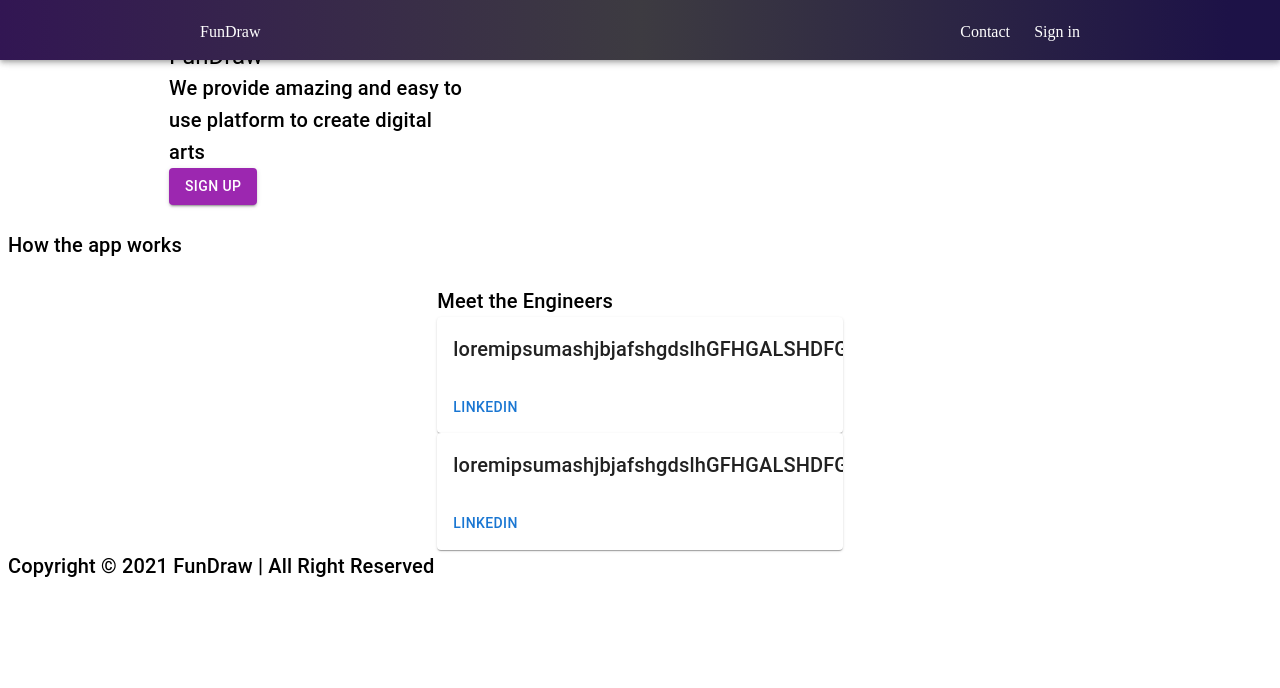
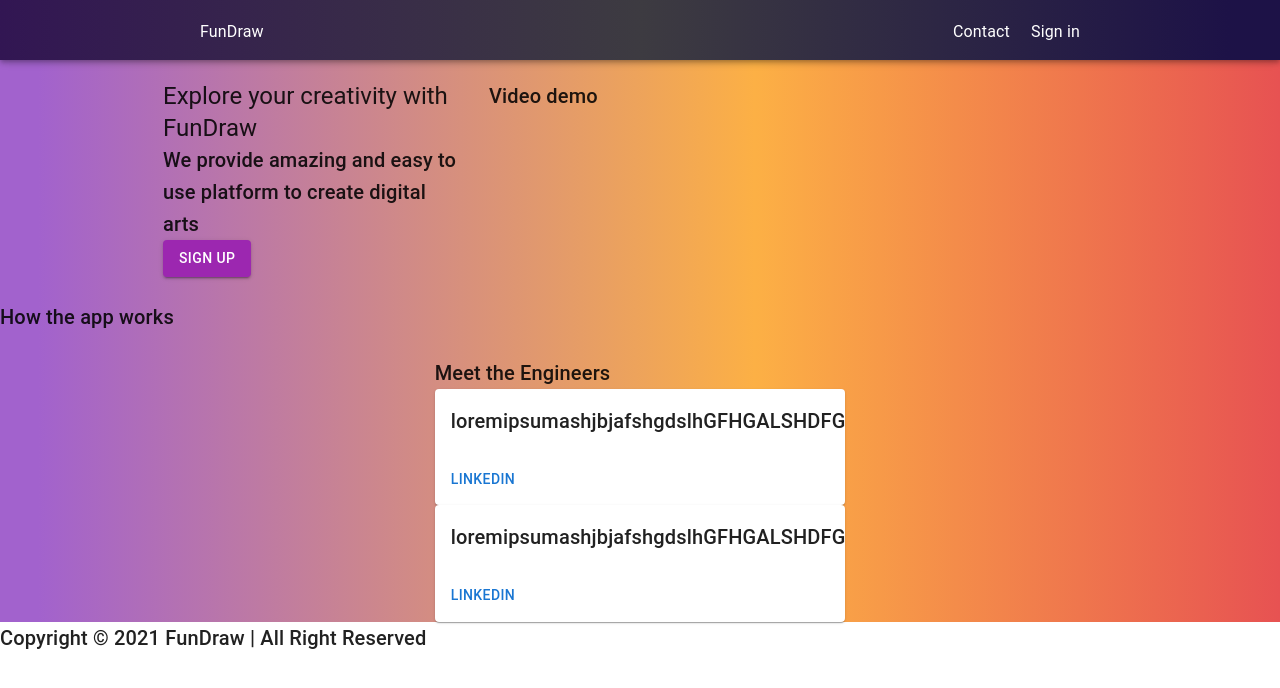
Before and after one commit to oluwaseunalo/fundraw, a React (Create React App) app: page / in a window 1280 px wide. Shown: the top 688 px of the page. Built offline with nearby package versions, Linux system fonts and the light colour scheme.

Commit message:
background: Creating the background of the homepage component

```diff
--- a/src/App.js
+++ b/src/App.js
@@ -1,5 +1,6 @@
 import React from 'react'
 import {Routes, Route} from 'react-router-dom'
+import { CssBaseline } from '@mui/material'
 
 import { DrawingPage, HomePage, LoginPage, ProfileUpdate, SignUpPage, UserDrawing, Navbar} from './components'
 
@@ -9,6 +10,7 @@
   return (
 
     <div>
+      <CssBaseline/>
       <Navbar/>
       <Routes>
       <Route exact path='/' element={<HomePage/>} />
--- a/src/components/HomePage/Main.js
+++ b/src/components/HomePage/Main.js
@@ -2,10 +2,13 @@
 import {Grid, Typography, Button, Card, CardContent,  CardActions} from '@mui/material'
 import {Link} from 'react-router-dom'
 
+import useStyles from './styles'
+
 
 const Main = () => {
+  const classes = useStyles();
   return (
-    <div>
+    <div className={classes.mainpage}>
       <Grid container justifyContent='center' spacing={3} display='flex'>
           <Grid item xs={12} sm={6} md={4} lg={3}>
              <Typography variant='h5'>Explore your creativity with FunDraw</Typography>
--- /dev/null
+++ b/src/components/HomePage/styles.js
@@ -0,0 +1,38 @@
+import { makeStyles } from '@mui/styles';
+
+ const useStyles = makeStyles({
+    mainpage: {
+      background: 'linear-gradient(90deg, rgba(162,98,205,1) 3%, rgba(252,176,69,1) 59%, rgba(231,82,82,1) 100%)',
+      marginTop: 80,
+
+    },
+
+    // tool: {
+    //   position: 'relative',
+    // },
+
+    // item: {
+    //   right: 270,
+    //   position: 'absolute',
+
+    // },
+    // action: {
+    //   right: 200,
+    //   position: 'absolute',
+
+    // },
+    // logo: {
+    //   left: 200,
+    //   position: 'absolute',
+
+    // },
+    // links: {
+    //   textDecoration: 'none',
+    //   color: 'white'
+    // }
+
+
+  });
+
+
+ export default useStyles;
--- a/src/components/Navbar/Navbar.js
+++ b/src/components/Navbar/Navbar.js
@@ -31,7 +31,7 @@
         <div>
         <AppBar className={classes.nav}>
           <Toolbar className={classes.tool}>
-            <Link to='/'><ArrowBack/></Link>
+            <Link to='/' className={classes.links}><ArrowBack/></Link>
             <Typography variant='p'  className={classes.logo}><Link to='/' className={classes.links}>FunDraw</Link></Typography>
             <Typography variant='p' className={classes.item}><Link to='/' className={classes.links}>Home</Link></Typography>
             <Typography variant='p' className={classes.action}><Link to='/signup' className={classes.links}>Sign up</Link></Typography>
```
Also changed, not shown: src/components/HomePage/styles.css (deleted).
